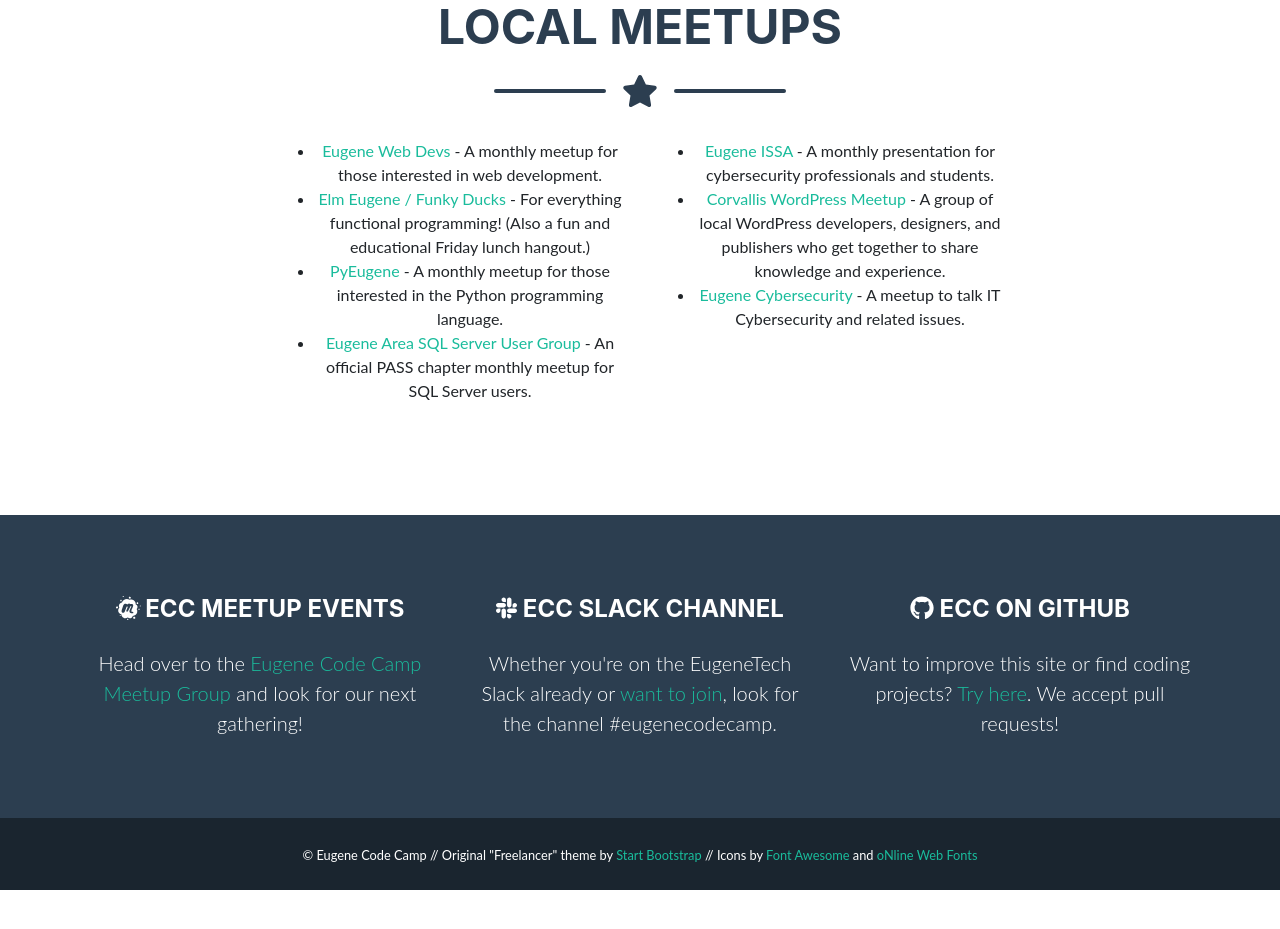
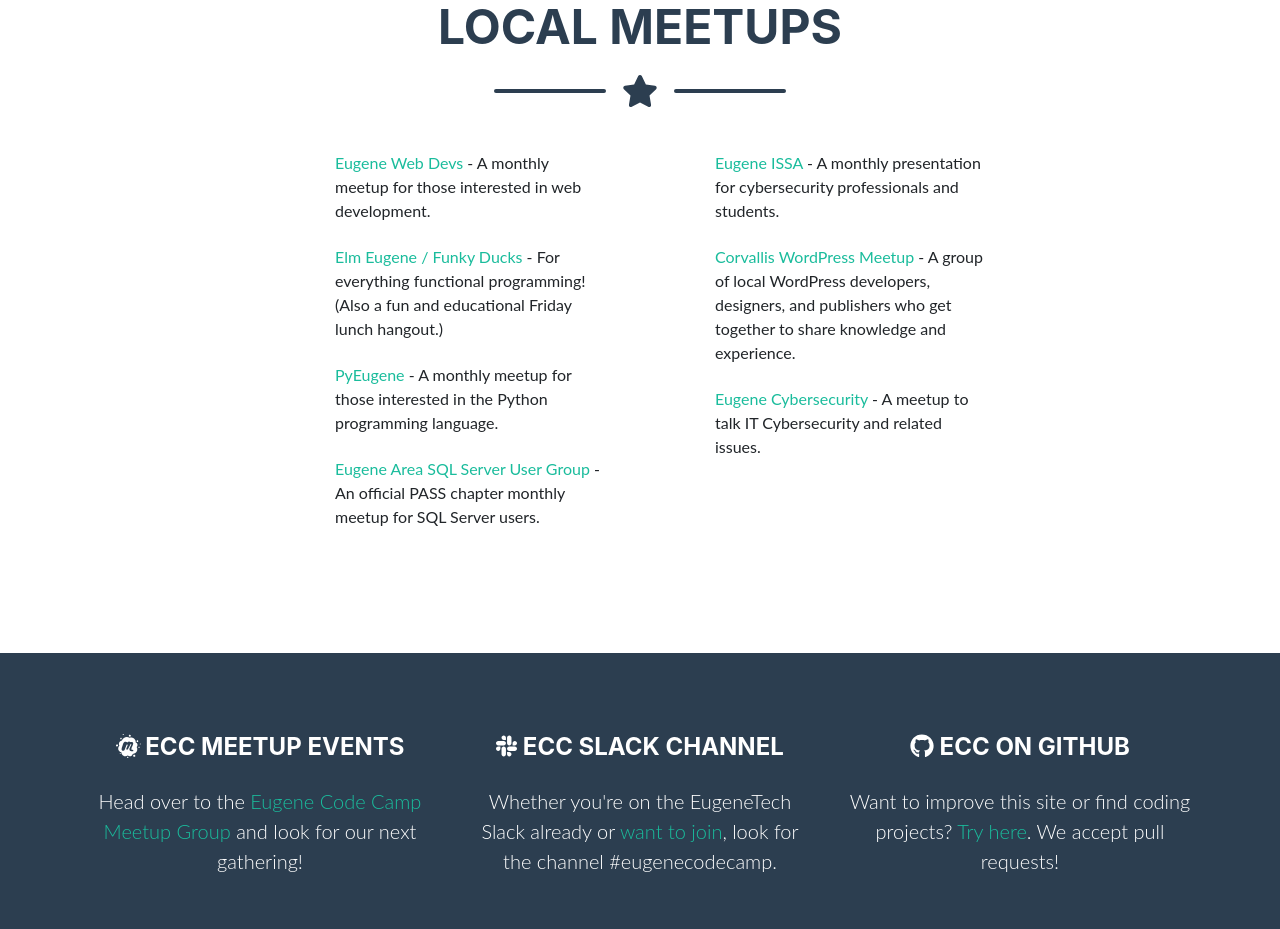
Before and after one commit to EugeneCodeCamp/EugeneCodeCamp.github.io, a Nuxt app: page / in a window 1280 px wide. Shown: the part 1920-2849 px from the top of the page. Before the commit the page ends 2810 px from the top, so only its background shows below. Built offline with nearby package versions, Linux system fonts and the light colour scheme.

Commit message:
fix column alignment

```diff
--- a/pages/index.vue
+++ b/pages/index.vue
@@ -162,30 +162,30 @@
         <!-- Meetups Data Section -->
         <div class="row">
           <div class="col-lg-4 ml-auto">
-            <ul>
-              <li>
+            <ul class="text-left">
+              <li class="list-group-item">
                 <a href="http://eugenewebdevs.com">Eugene Web Devs</a> - A monthly meetup for those interested in web development.
               </li>
-              <li>
+              <li class="list-group-item">
                 <a href="https://www.meetup.com/Elm-Eug/">Elm Eugene / Funky Ducks</a> - For everything functional programming! (Also a fun and educational Friday lunch hangout.)
               </li>
-              <li>
+              <li class="list-group-item">
                 <a href="https://www.meetup.com/pyeugene/">PyEugene</a> - A monthly meetup for those interested in the Python programming language.
               </li>
-              <li>
+              <li class="list-group-item">
                 <a href="https://www.meetup.com/Eugene-Area-SQL-Server-User-Group/">Eugene Area SQL Server User Group</a> - An official PASS chapter monthly meetup for SQL Server users.
               </li>
             </ul>
           </div>
           <div class="col-lg-4 mr-auto">
-            <ul>
-              <li>
+            <ul class="text-left">
+              <li class="list-group-item">
                 <a href="https://www.meetup.com/Technology-Association-of-Oregon-in-greater-Eugene/">Eugene ISSA</a> - A monthly presentation for cybersecurity professionals and students.
               </li>
-              <li>
+              <li class="list-group-item">
                 <a href="https://www.meetup.com/Corvallis-WordPress-Meetup/">Corvallis WordPress Meetup</a> - A group of local WordPress developers, designers, and publishers who get together to share knowledge and experience.
               </li>
-              <li>
+              <li class="list-group-item">
                 <a href="https://www.meetup.com/Eugene-Cybersecurity/">Eugene Cybersecurity</a> - A meetup to talk IT Cybersecurity and related issues.
               </li>
             </ul>
```
